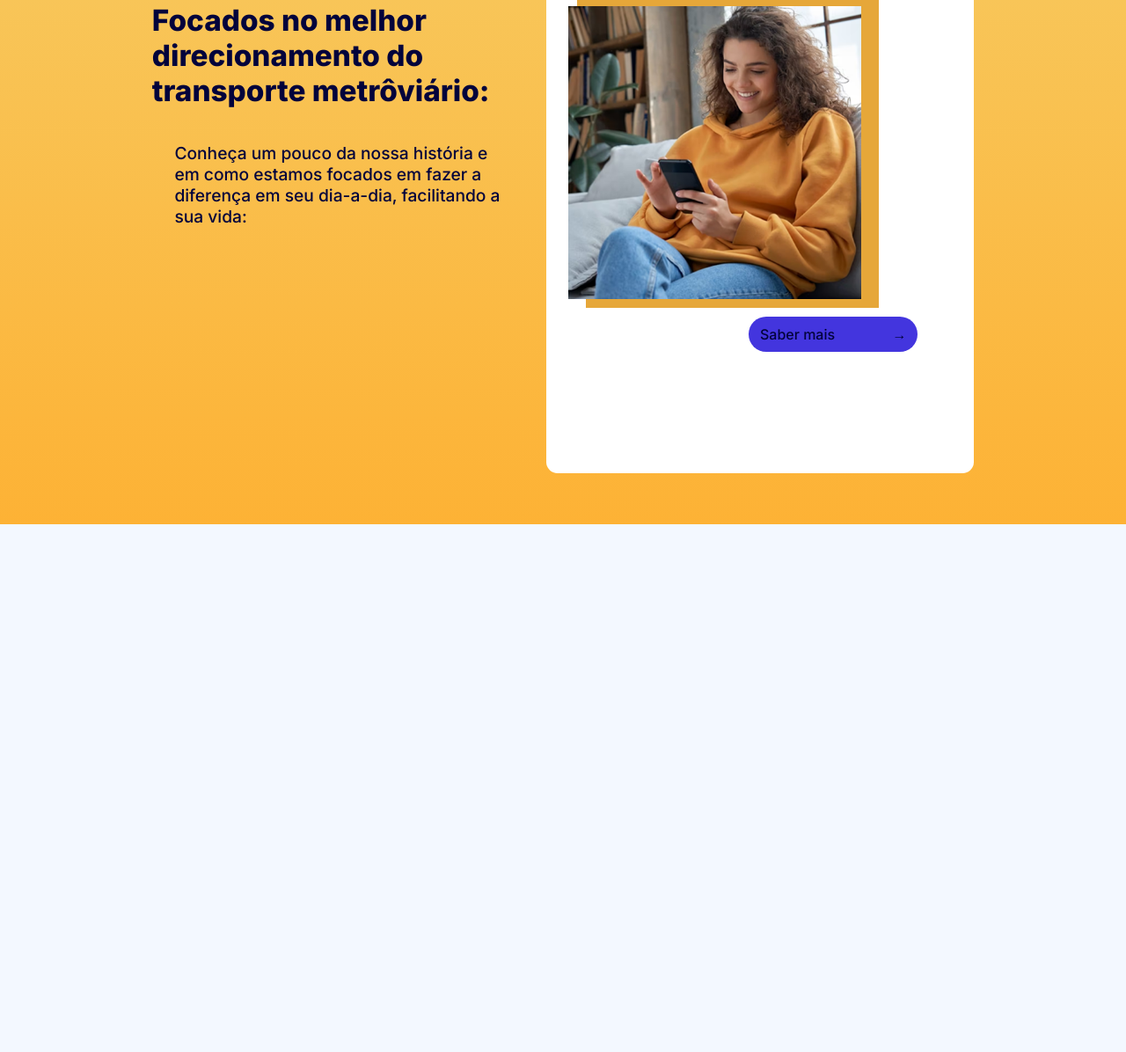
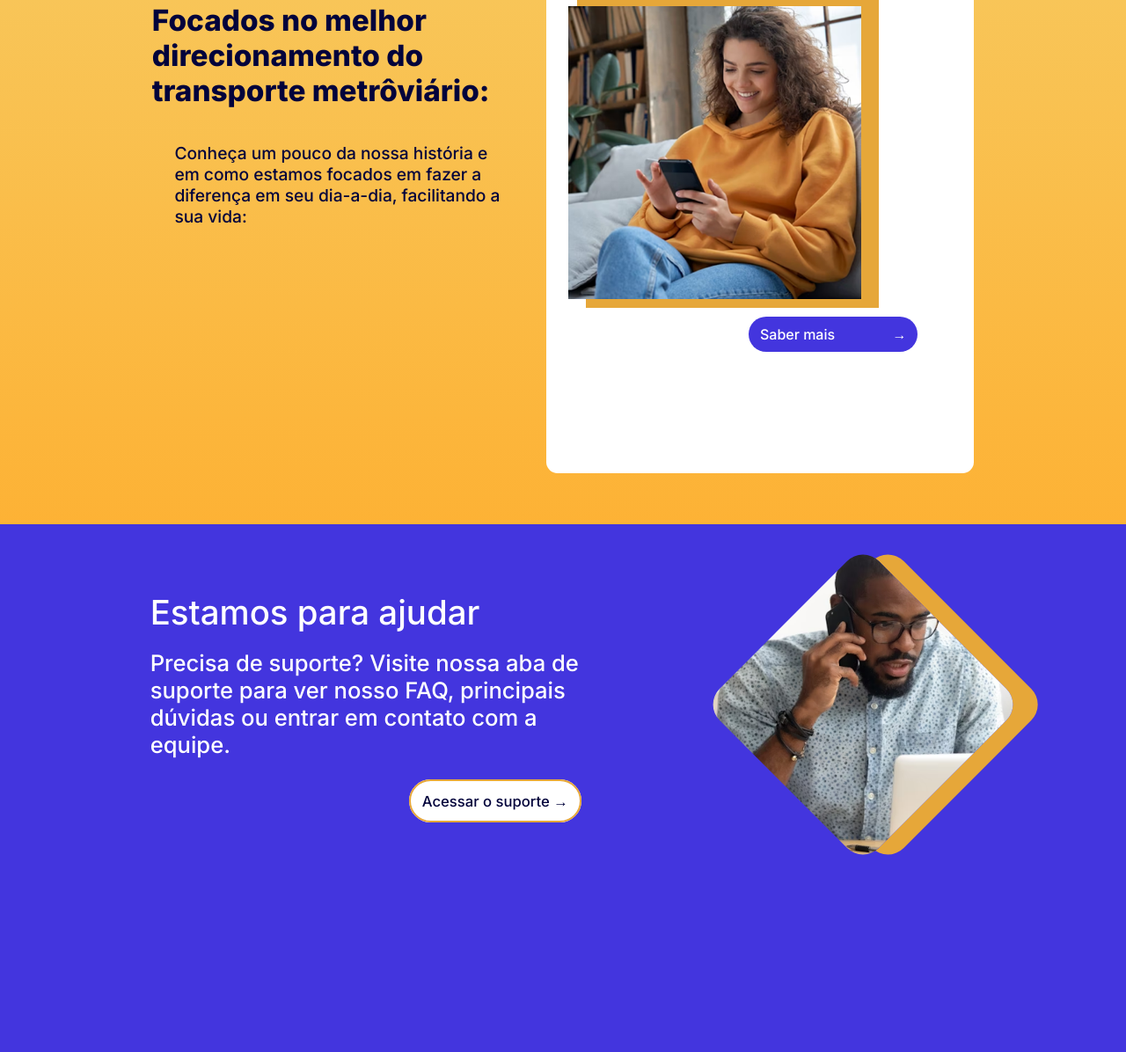
Before and after one commit to FaelPavani/FluxoCerto, a plain HTML site: page public/index.html in a window 1280 px wide. Shown: the part 924-2120 px from the top of the page at 88% size. Before the commit the page ends 1520 px from the top, so only its background shows below. Drawn offline with Linux system fonts and the light colour scheme; a script that the page names is missing.

Commit message:
Adicionando mais uma seção da página home

```diff
--- a/public/css/style.css
+++ b/public/css/style.css
@@ -261,7 +261,7 @@ body{
     margin-top: 2.3vw;   box-shadow:
     20px -10px 0px #e6a739, /* Sombra à esquerda */
     10px -10px 0px #e6a739, /* Sombra no topo */
-    20px 10px 0px #e6a739; /* Sombra no topo */
+    20px 10px 0px #e6a739; /* Sombra em baixo */
 }
 .box_saiba p{
     cursor: pointer;
@@ -271,6 +271,7 @@ body{
     width: 15vw;
     height: 5vh;
     background-color: #4335DE;
+    color: white;
     display: flex;
     justify-content: space-between;
     padding: 1vw;
@@ -295,3 +296,62 @@ body{
     font-weight: 800;
     cursor: pointer;
 }
+.section_home_suporte{
+    width: 100%;
+    height: 75vh;
+    background-color: #4335DE;
+    display: flex;
+    justify-content: space-evenly;
+    color: white;
+    padding-top: 6vw;
+}
+.conteudo_home_suporte{
+    width: 40vw;
+    height: 50vh;
+}
+.conteudo_home_suporte h4{
+    font-size: 3vw;
+    margin-bottom: 1.5vw;
+}
+.conteudo_home_suporte p{
+    font-size: 2vw;
+    margin-bottom: 3vw;
+}
+.conteudo_home_suporte span{
+    font-size: 1.3vw;
+    justify-self: flex-end;
+    cursor: pointer;
+    align-self: flex-end;
+    margin-left: 23vw;
+    color: #02033B;
+    border: 2px solid #e6a739;
+    margin-bottom: 2vw;
+    background-color: white;
+    padding: 1vw;
+    height: 10vh;
+    border-radius: 2vw;
+}
+.conteudo_home_suporte span:hover{
+    background-color: #e6a739;
+    border: none;
+    color: white;
+    font-weight: 800;
+}
+.home_suporte_imagem{
+    width: 20vw;
+    box-shadow: 20px -20px 0px #e6a739;
+
+
+    overflow: hidden;
+
+    height: 20vw;
+    border-radius: 2vw;
+    transform: rotate(45deg);
+}
+.homem_suporte{
+    width: 50vw;
+    margin-top: -9vw;
+    margin-left: -15vw;
+    transform: rotate(-45deg); /* Corrige a rotação da imagem */
+
+}
--- a/public/index.html
+++ b/public/index.html
@@ -55,6 +55,16 @@
     </div>
 </div>
 
+</section>
+<section class="section_home_suporte">
+    <div class="conteudo_home_suporte">
+        <h4>Estamos para ajudar</h4>
+        <p>Precisa de suporte? Visite nossa aba de suporte para ver nosso FAQ, principais dúvidas ou entrar em contato com a equipe.</p>
+        <span>Acessar o suporte &#8594;</span>
+    </div>
+    <div class="home_suporte_imagem">
+        <img class="homem_suporte" src="./assets/homem_suporte.avif" alt="">
+    </div>
 </section>
     </main>
 </body>
```
Also changed, not shown: public/assets/homem_suporte.avif (added).
